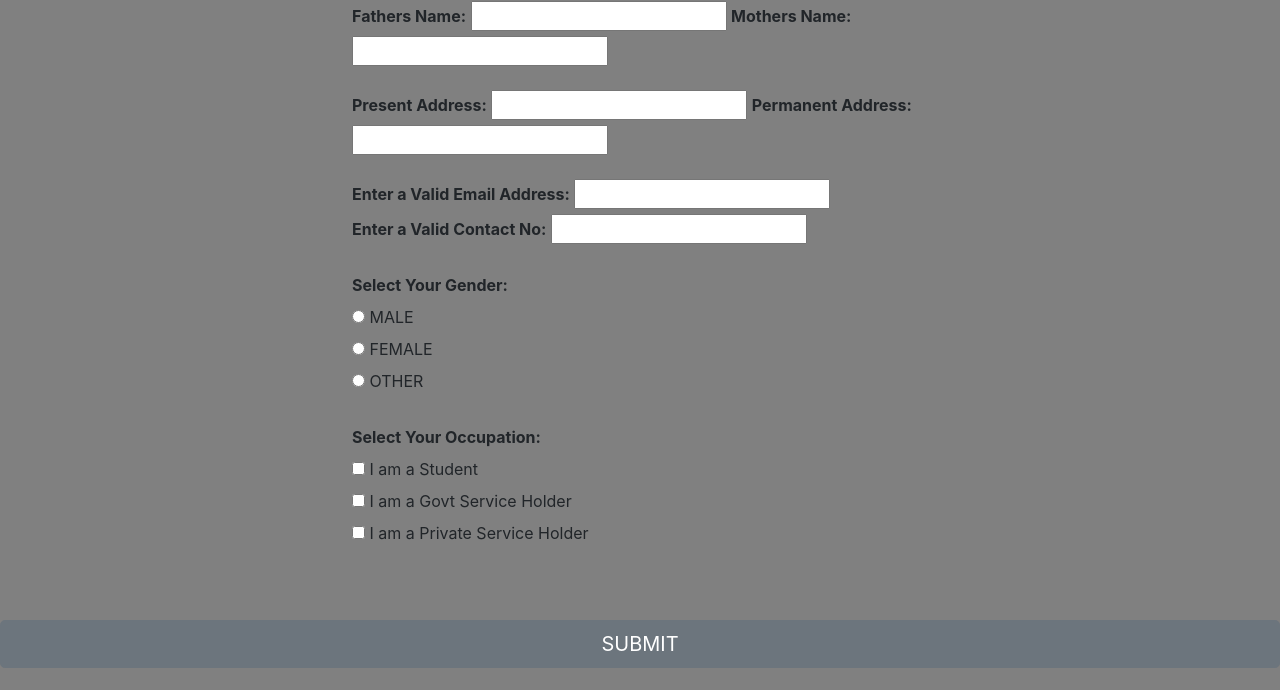
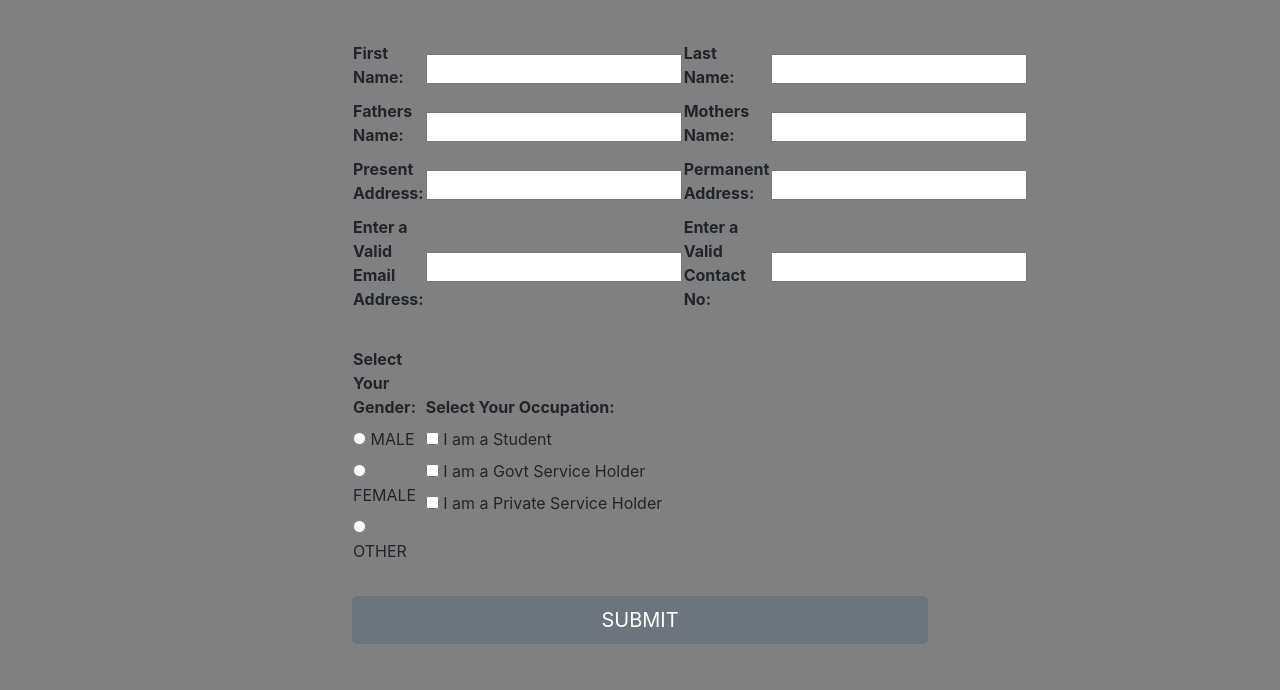
Before and after one commit to FARHAN-NAEEM/Registration-Form, a plain HTML site: page index.html in a window 1280 px wide. Shown: the part 110-800 px from the top of the page. Drawn offline with nearby package versions, Linux system fonts and the light colour scheme.

Commit message:
form update

```diff
--- a/index.html
+++ b/index.html
@@ -10,41 +10,81 @@
 <body>
     <div class="formbody">
         <form>
-            <label for="fname"><b>First Name:</b></label>
-            <input type="text" id="fname" name="fname">
-            <label for="lname"><b>Last Name:</b></label>
-            <input type="text" id="lname" name="lname"><br><br>
-            <label for="fathersname"><b>Fathers Name:</b></label>
-            <input type="text" id="fathersname" name="fathersname">
-            <label for="mothersname"><b>Mothers Name:</b></label>
-            <input type="text" id="mothersname" name="mothersname"><br><br>
-            <label for="preaddress"><b>Present Address:</b></label>
-            <input type="text" id="preaddress" name="preaddress">
-            <label for="peraddress"><b>Permanent Address:</b></label>
-            <input type="text" id="peraddress" name="peraddress"><br><br>
-            <label for="email"><b>Enter a Valid Email Address:</b></label>
-            <input type="email" id="email" name="email">
-            <label for="contact"><b>Enter a Valid Contact No:</b></label>
-            <input type="text" id="contact" name="contact"><br><br>
-            <label for="gender"><b>Select Your Gender:</b></label><br>
+            <h1>NEXT Technologies Ltd.</h1><br><br>
+            <table >
+                <tr>
+                    <td><label for="fname"><b>First Name:</b></label></td>
+                    <td><input type="text" id="fname" name="fname"></td>
+                    <td><label for="lname" ><b>Last Name:</b></label></td>
+                    <td><input type="text" id="lname" name="lname"></td>
+                </tr>
+
+                <tr>
+                    <td><label for="fathersname"><b>Fathers Name:</b></label></td>
+                    <td><input type="text" id="fathersname" name="fathersname"></td>
+                    <td><label for="mothersname" ><b>Mothers Name:</b></label></td>
+                    <td><input type="text" id="mothersname" name="mothersname"></td>
+                </tr>
+
+                <tr>
+                    <td><label for="preaddress"><b>Present Address:</b></label></td>
+                    <td><input type="text" id="preaddress" name="preaddress"></td>
+                    <td><label for="peraddress"><b>Permanent Address:</b></label></td>
+                    <td><input type="text" id="peraddress" name="peraddress"></td>
+                </tr>
+
+                <tr>
+                    <td><label for="email"><b>Enter a Valid Email Address:</b></label></td>
+                    <td><input type="email" id="email" name="email"></td>
+                    <td><label for="contact"><b>Enter a Valid Contact No:</b></label></td>
+                    <td><input type="text" id="contact" name="contact"></td>
+
+
+                </tr>
+                <tr>
+                    <td>
+                        <br>
+
+                    </td>
+                </tr>
+
+                <tr>
+                    <td>
+                        <label for="gender"><b>Select Your Gender:</b></label><br>
             <input type="radio" id="male" name="gender" value="Male">
             <label for="male">MALE</label><br>
             <input type="radio" id="Female" name="gender" value="Female">
             <label for="female">FEMALE</label><br>
             <input type="radio" id="Other" name="gender" value="Other">
             <label for="Other">OTHER</label><br><br>
-            <label for="email"><b>Select Your Occupation:</b></label><br>
+                    </td>
+                    <td>
+                        <label for="email"><b>Select Your Occupation:</b></label><br>
             <input type="checkbox" id="job1" name="student" value="Student">
             <label for="job1"> I am a Student</label><br>
             <input type="checkbox" id="job2" name="Govt Service" value="Govt Sevice">
             <label for="job2"> I am a Govt Service Holder</label><br>
             <input type="checkbox" id="job3" name="Private Service" value="Private Service">
             <label for="job3"> I am a Private Service Holder</label><br><br>
+                    </td>
+                </tr>
 
+
+
+            </table>
+
+
+
+
+
+
+
+
+            <button type="button" class="btn btn-secondary btn-lg btn-block">SUBMIT</button>
 
         </form>
 
-        <button type="button" class="btn btn-secondary btn-lg btn-block">SUBMIT</button>
+
 
     </div>
 
--- a/style.css
+++ b/style.css
@@ -1,5 +1,7 @@
 body{
     background-color: grey;
+
+
 
 }
 
@@ -14,3 +16,11 @@ body{
 form{
     width: 45%;
 }
+
+#lastName{
+    margin-left: 80px;
+}
+
+#mothersName{
+    margin-left: 80px;
+}
```
Also changed, not shown: background photo.jpg (added), 1 other file.
